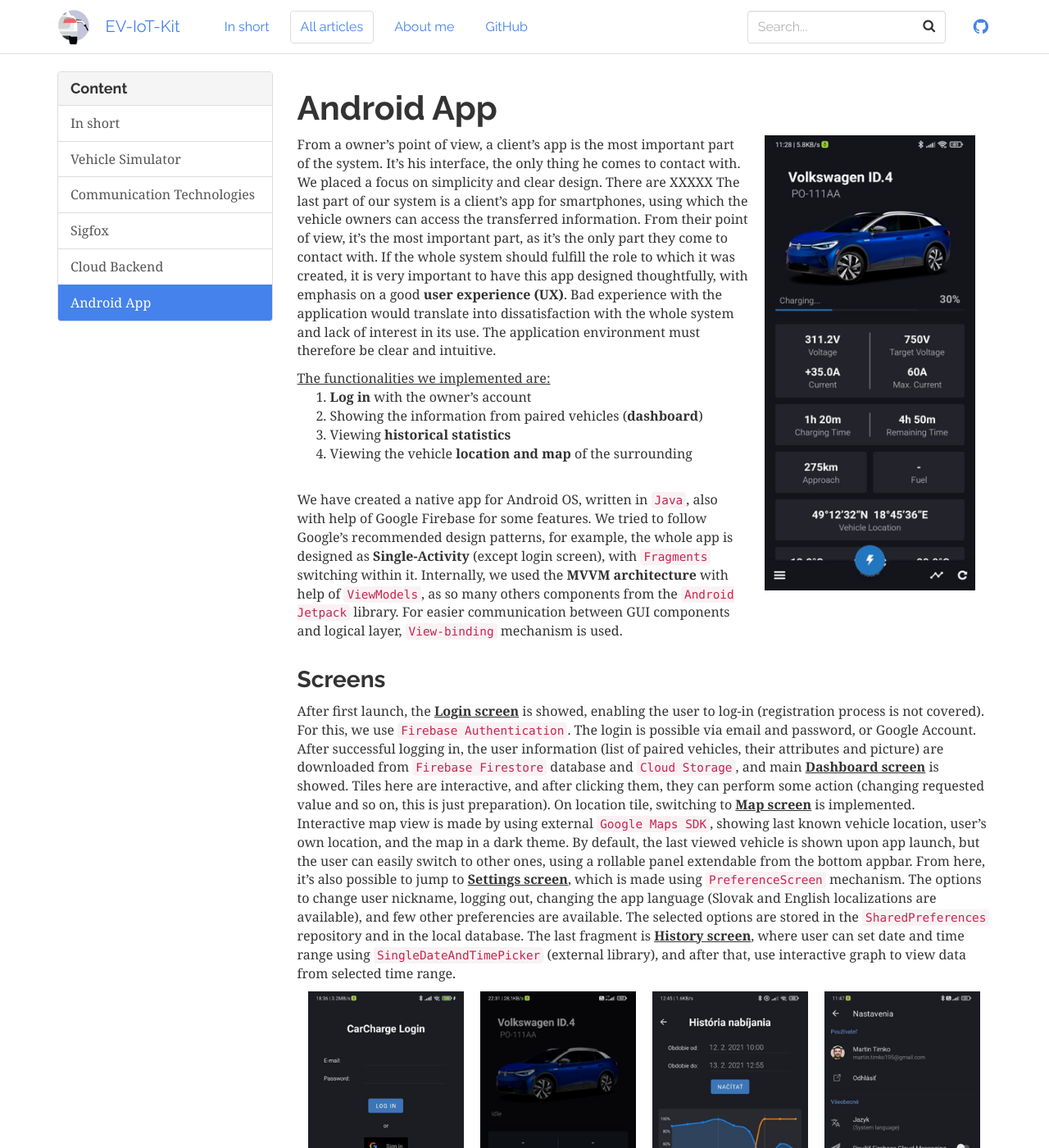
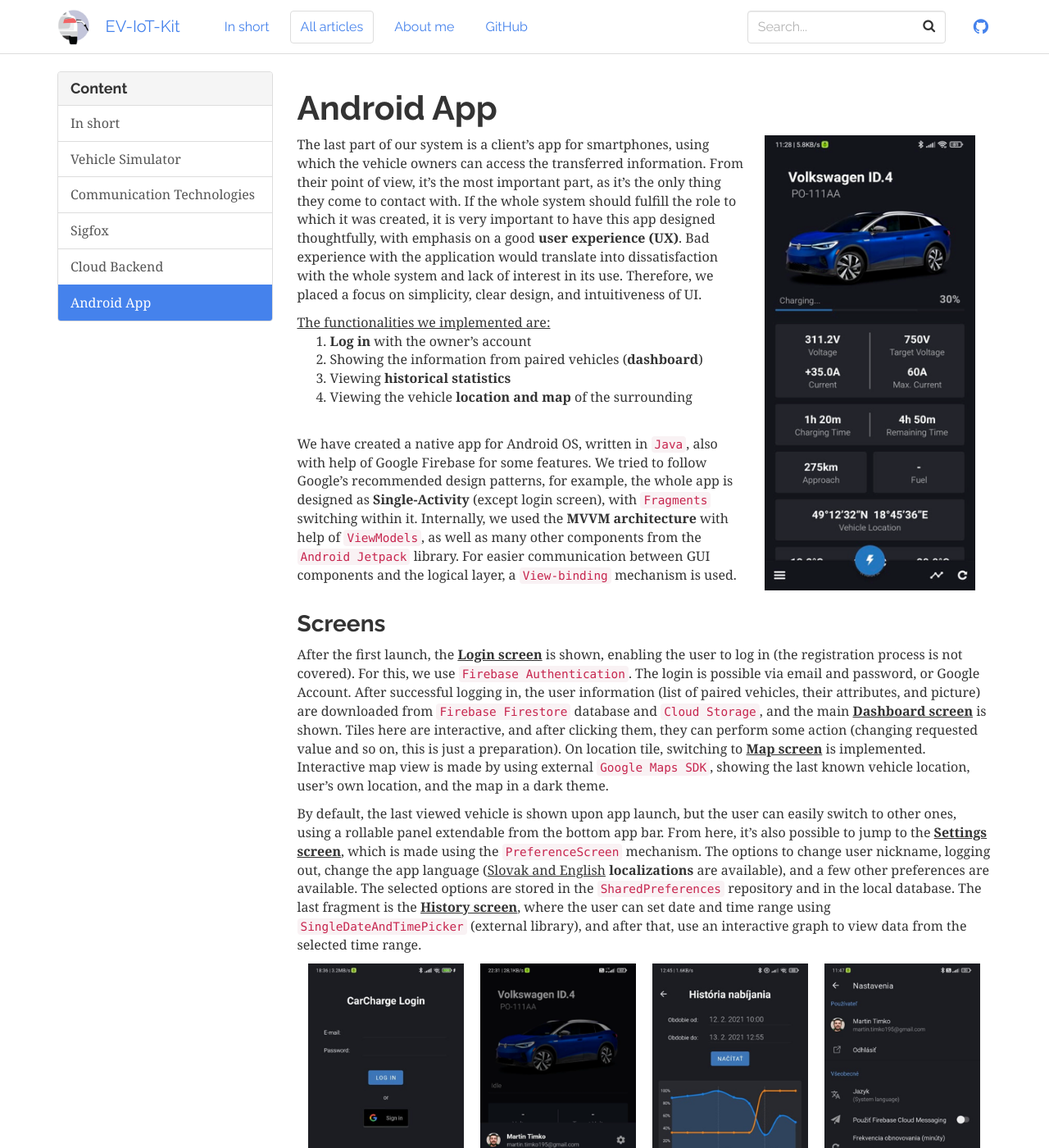
Before and after one commit to m4rtin195/EV-IoT-Kit, a Jekyll site: the page built from _docs/android-app.md, in a window 1280 px wide and 1400 px high. Shown: the whole window at 82% size. Built offline with Jekyll 4.4.1, drawn with Linux system fonts in a browser that asks for light colours; some of the changed text lies outside the part shown.

Commit message:
update pre-final

```diff
--- a/_docs/android-app.md
+++ b/_docs/android-app.md
@@ -4,11 +4,9 @@
 ---
 
 
-<div style="display: flex; flex-flow: row wrap;">
-	<div style="flex-basis:65%; min-width:400px">
-		<p>From a owner’s point of view, a client’s app is the most important part of the system. It’s his interface, the only thing he comes to contact with.
-		We placed a focus on simplicity and clear design. There are XXXXX
-		The last part of our system is a client’s app for smartphones, using which the vehicle owners can access the transferred information. From their point of view, it’s the most important part, as it’s the only part they come to contact with. If the whole system should fulfill the role to which it was created, it is very important to have this app designed thoughtfully, with emphasis on a good <b>user experience (UX)</b>. Bad experience with the application would translate into dissatisfaction with the whole system and lack of interest in its use. The application environment must therefore be clear and intuitive.</p>
+<div style="display: flex; flex-flow: row wrap; justify-content:center">
+	<div style="flex-grow:1; flex-basis:65%; min-width:400px">
+		<p>The last part of our system is a client’s app for smartphones, using which the vehicle owners can access the transferred information. From their point of view, it’s the most important part, as it’s the only thing they come to contact with. If the whole system should fulfill the role to which it was created, it is very important to have this app designed thoughtfully, with emphasis on a good <b>user experience (UX)</b>. Bad experience with the application would translate into dissatisfaction with the whole system and lack of interest in its use. Therefore, we placed a focus on simplicity, clear design, and intuitiveness of UI.</p>
 		<u>The functionalities we implemented are:</u>
 		<ol>
 			<li><b>Log in</b> with the owner’s account</li>
@@ -17,9 +15,9 @@
 			<li>Viewing the vehicle <b>location and map</b> of the surrounding</li>
 		</ol>
 		<br>
-		<p>We have created a native app for Android OS, written in <code>Java</code>, also with help of Google Firebase for some features. We tried to follow Google’s recommended design patterns, for example, the whole app is designed as <b>Single-Activity</b> (except login screen), with <code>Fragments</code> switching within it. Internally, we used the <b>MVVM architecture</b> with help of <code>ViewModels</code>, as so many others components from the <code>Android Jetpack</code> library. For easier communication between GUI components and logical layer, <code>View-binding</code> mechanism is used.</p>
+		<p>We have created a native app for Android OS, written in <code>Java</code>, also with help of Google Firebase for some features. We tried to follow Google’s recommended design patterns, for example, the whole app is designed as <b>Single-Activity</b> (except login screen), with <code>Fragments</code> switching within it. Internally, we used the <b>MVVM architecture</b> with help of <code>ViewModels</code>, as well as many other components from the <code>Android Jetpack</code> library. For easier communication between GUI components and the logical layer, a <code>View-binding</code> mechanism is used.</p>
 	</div>
-	<div style="flex-basis:35%;">
+	<div style="flex-grow:0; flex-basis:35%;">
 		<a href="{{ "/assets/img/docs/app1_full.jpg" | relative_url }}" data-lightbox="app-screens">
     		<img src="{{ "/assets/img/docs/app1.png" | relative_url }}" alt="app dashboard screenshot" style="padding-top:0px; padding-left:20px; padding-right: 20px; max-width:100%;">
 		</a>
@@ -28,11 +26,10 @@
 
 
 ### Screens
-After first launch, the <b><u>Login screen</u></b> is showed, enabling the user to log-in (registration process is not covered). For this, we use `Firebase Authentication`. The login is possible via email and password, or Google Account. After successful logging in, the user information (list of paired vehicles, their attributes and picture) are downloaded from `Firebase Firestore` database and `Cloud Storage`, and main <b><u>Dashboard screen</u></b> is showed. Tiles here are interactive, and after clicking them, they can perform some action (changing requested value and so on, this is just preparation). On location tile, switching to <b><u>Map screen</u></b> is implemented.
-Interactive map view is made by using external `Google Maps SDK`, showing last known vehicle location, user’s own location, and the map in a dark theme.
-By default, the last viewed vehicle is shown upon app launch, but the user can easily switch to other ones, using a rollable panel extendable from the bottom appbar.
-From here, it’s also possible to jump to <b><u>Settings screen</u></b>, which is made using `PreferenceScreen` mechanism. The options to change user nickname, logging out, changing the app language (Slovak and English localizations are available), and few other preferencies are available. The selected options are stored in the `SharedPreferences` repository and in the local database.
-The last fragment is <b><u>History screen</u></b>, where user can set date and time range using `SingleDateAndTimePicker` (external library), and after that, use interactive graph to view data from selected time range.
+After the first launch, the <b><u>Login screen</u></b> is shown, enabling the user to log in (the registration process is not covered). For this, we use `Firebase Authentication`. The login is possible via email and password, or Google Account. After successful logging in, the user information (list of paired vehicles, their attributes, and picture) are downloaded from `Firebase Firestore` database and `Cloud Storage`, and the main <b><u>Dashboard screen</u></b> is shown. Tiles here are interactive, and after clicking them, they can perform some action (changing requested value and so on, this is just a preparation). On location tile, switching to <b><u>Map screen</u></b> is implemented. Interactive map view is made by using external `Google Maps SDK`, showing the last known vehicle location, user’s own location, and the map in a dark theme.
+
+By default, the last viewed vehicle is shown upon app launch, but the user can easily switch to other ones, using a rollable panel extendable from the bottom app bar.
+From here, it’s also possible to jump to the <b><u>Settings screen</u></b>, which is made using the `PreferenceScreen` mechanism. The options to change user nickname, logging out, change the app language (<u>Slovak and English</u> **localizations** are available), and a few other preferences are available. The selected options are stored in the `SharedPreferences` repository and in the local database. The last fragment is the <b><u>History screen</u></b>, where the user can set date and time range using `SingleDateAndTimePicker` (external library), and after that, use an interactive graph to view data from the selected time range.
 
 <div style="display:flex; flex-flow:row wrap; justify-content:center; gap: 20px">
 	<div style="flex-basis:19rem">
@@ -63,18 +60,10 @@
 </div>
 
 ### Under the hood
-Aftet app startup, it pefrorm HTTP calls to cloud’s REST API, asking for last available statuses for all vehicles. Concurrently, the last status for the current vehicle available in a local cache is automatically shown, if it’s not older than a limit. Afterwards, new statuses are received using FCM (push messaging), if allowed, or requested automatically in the set interval. All new received statuses are stored in the local cache (`SQLite` database, acessed using `Room` library). This is made in this way for two reasons - to have the last available status to quickly show it upon app launch, as well to quickly show the them in graph in History screen. Additionaly, an API is asked for all statuses from requested time range, and they are added to the graph if any. During the request, loading strip bar is showing the ongoing network operation. For working with network and backend API, we used `Retrofit` library with `Gson` to (de)serialize JSON format.
-In case that charge level of some vehicle reach the set target charge level, the app shows a system `notification`.
+Aftet app startup, it pefrorms HTTP calls to the cloud’s REST API, asking for the last available statuses for all vehicles. Concurrently, the last status for the current vehicle available in a local cache is automatically shown, if it’s not older than a limit. Afterward, new statuses are received using FCM (push messaging), if allowed, or requested automatically in the set interval. All new received statuses are stored in the local cache (`SQLite` database, accessed using `Room` library). This is made in this way for two reasons - to have the last available status to quickly show it upon app launch, as well as to quickly show them in the graph in History screen. Additionally, an API is asked for all statuses from the requested time range, and they are added to the graph if any. During the request, a loading strip bar is showing the ongoing network operation. For working with the network and the backend API, we used `Retrofit` library, with `Gson` to (de)serialize JSON format.
+If the charge level of any vehicle reaches the set target charge level, the app shows a system `notification`.
 
-Some other features, for which the app is prepared, but we did not implemented them for now, are:
-- an ability to remotely control the vehicle (switching AC on/off, requested temperature, changing charging current, setting targert charge level)
+Some other features, for which the app is prepared, but we did not implement them for now, are:
+- an ability to remotely control the vehicle (switching AC on/off, requested temperature, changing charging current, setting target charge level)
 - an adjustment to more vehicle types (car, scooter, bike)
 - the pairing process of a new vehicle
-
-
-///
-Our requirements from the beginning of designing it were:
-- simplicity
-- availability
-- reliability
-The difference between last two?
--- a/assets/css/footnote_fix.css
+++ b/assets/css/footnote_fix.css
@@ -1,3 +1,9 @@
-[id]:before {
+[id]:before
+{
     display: inline;
 }
+
+.footnotes
+{
+    font-size: 14px;
+}
```
Also changed, not shown: _docs/index.md (+3 -4 lines), _docs/inshort.md (+6 -6 lines), _docs/sigfox.md (+9 -3 lines), _docs/vehicle-simulator.md (+4 -4 lines), Gemfile.lock.
